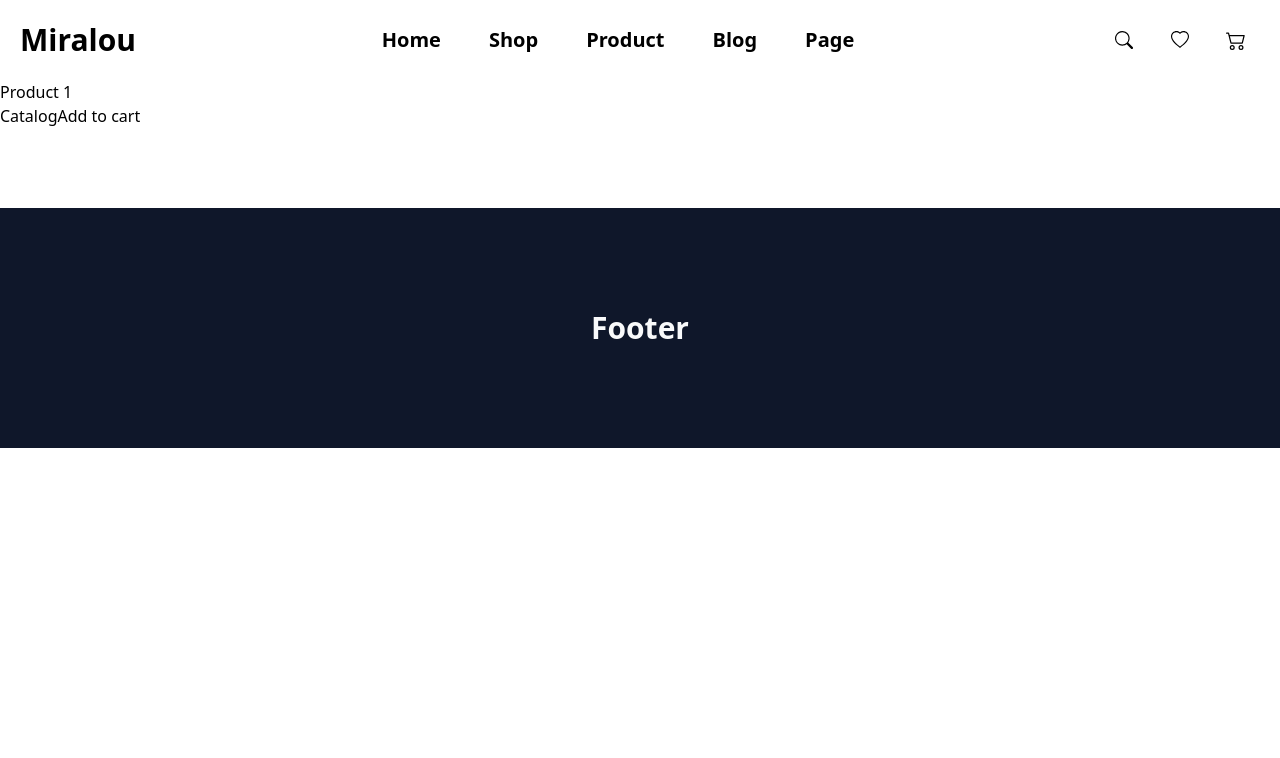
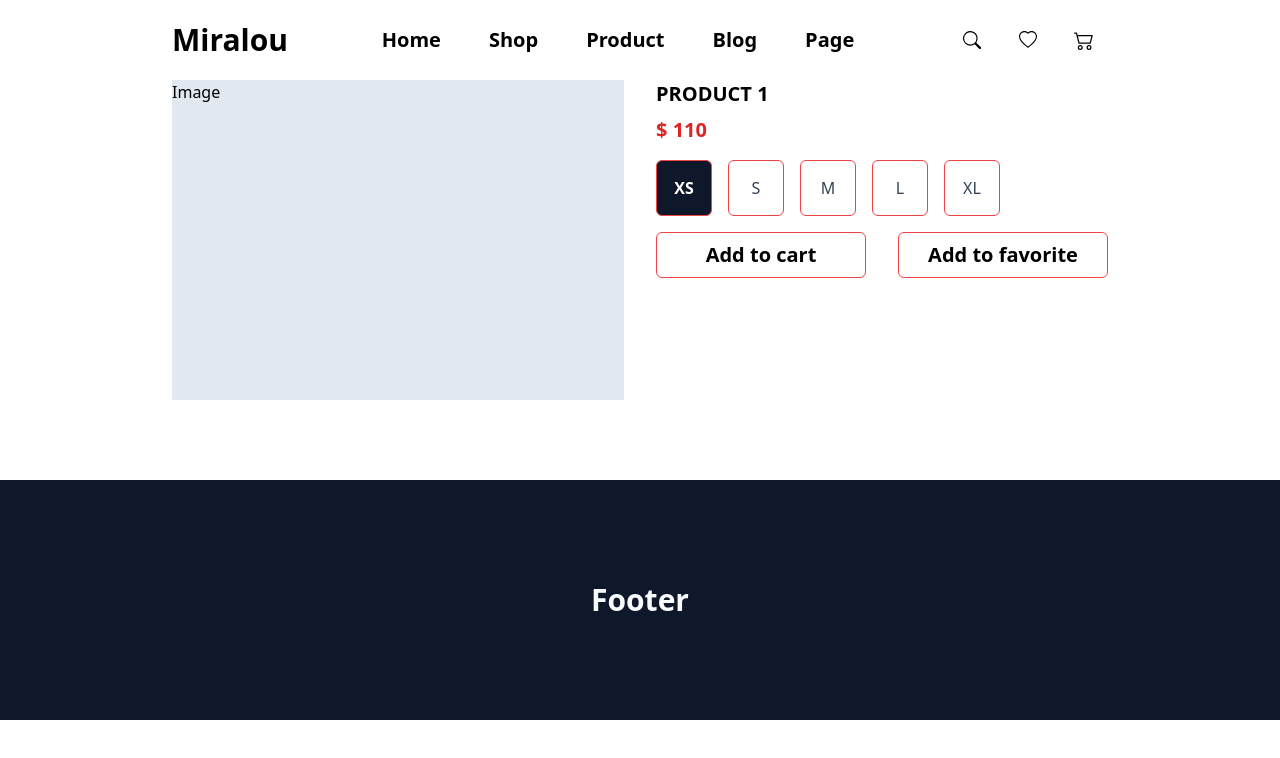
Before and after one commit to tverdohleboff/ecommerce-shop, a React (Create React App) app: page /product/1 in a window 1280 px wide. Shown: the top 758 px of the page. Built offline with nearby package versions, Linux system fonts and the light colour scheme.

Commit message:
Issue #3: - Add inputs for product card page

```diff
--- a/src/pages/Product/Product.jsx
+++ b/src/pages/Product/Product.jsx
@@ -5,10 +5,64 @@ function Product() {
   const { productId } = useParams();
 
   return (
-    <div>
-      <h1>Product {productId}</h1>
-      <Link to='/catalog'>Catalog</Link>
-      <Link to='/cart'>Add to cart</Link>
+    <div className="container mx-auto px-5">
+      <div className="grid grid-cols-2 gap-8">
+        <div className="">
+          <div className="h-80 bg-slate-200">Image</div>
+        </div>
+        <div className="">
+          <p className="text-xl font-bold uppercase">Product {productId}</p>
+          <p className="mt-2 text-xl font-bold uppercase text-red-600">$ 110</p>
+          <div className="mt-4 flex gap-4">
+            <label>
+              <input className="peer sr-only" name="size" type="radio" value="xs" checked />
+              <div className="flex h-14 w-14 items-center justify-center rounded-md border border-red-500 text-slate-700 peer-checked:bg-slate-900 peer-checked:font-semibold peer-checked:text-white">
+                XS
+              </div>
+            </label>
+            <label>
+              <input className="peer sr-only" name="size" type="radio" value="s" />
+              <div className="flex h-14 w-14 items-center justify-center rounded-md border border-red-500 text-slate-700 peer-checked:bg-slate-900 peer-checked:font-semibold peer-checked:text-white">
+                S
+              </div>
+            </label>
+            <label>
+              <input className="peer sr-only" name="size" type="radio" value="m" />
+              <div className="flex h-14 w-14 items-center justify-center rounded-md border border-red-500 text-slate-700 peer-checked:bg-slate-900 peer-checked:font-semibold peer-checked:text-white">
+                M
+              </div>
+            </label>
+            <label>
+              <input className="peer sr-only" name="size" type="radio" value="l" />
+              <div className="flex h-14 w-14 items-center justify-center  rounded-md border border-red-500 text-slate-700 peer-checked:bg-slate-900 peer-checked:font-semibold peer-checked:text-white">
+                L
+              </div>
+            </label>
+            <label>
+              <input className="peer sr-only" name="size" type="radio" value="xl" />
+              <div className="flex h-14 w-14 items-center justify-center rounded-md border border-red-500 text-slate-700 peer-checked:bg-slate-900 peer-checked:font-semibold peer-checked:text-white">
+                XL
+              </div>
+            </label>
+          </div>
+          <div className="mt-4 grid grid-cols-2 gap-8">
+            <div>
+              <Link
+                className="inline-block w-full rounded-md border border-red-500 py-2 text-center text-xl font-semibold"
+                to="/cart">
+                Add to cart
+              </Link>
+            </div>
+            <div>
+              <Link
+                className="inline-block w-full rounded-md border border-red-500 py-2 text-center text-xl font-semibold"
+                to="/favorite">
+                Add to favorite
+              </Link>
+            </div>
+          </div>
+        </div>
+      </div>
     </div>
   );
 }
--- a/tailwind.config.js
+++ b/tailwind.config.js
@@ -3,6 +3,12 @@ module.exports = {
   content: ['./src/**/*.{js,jsx}'],
   theme: {
     extend: {},
+    screens: {
+      sm: '480px',
+      md: '768px',
+      lg: '976px',
+      xl: '1440px',
+    },
   },
   plugins: [],
 };
```
Also changed, not shown: .eslintrc.json, 1 other file (tests, documents, lock files or other folders).
